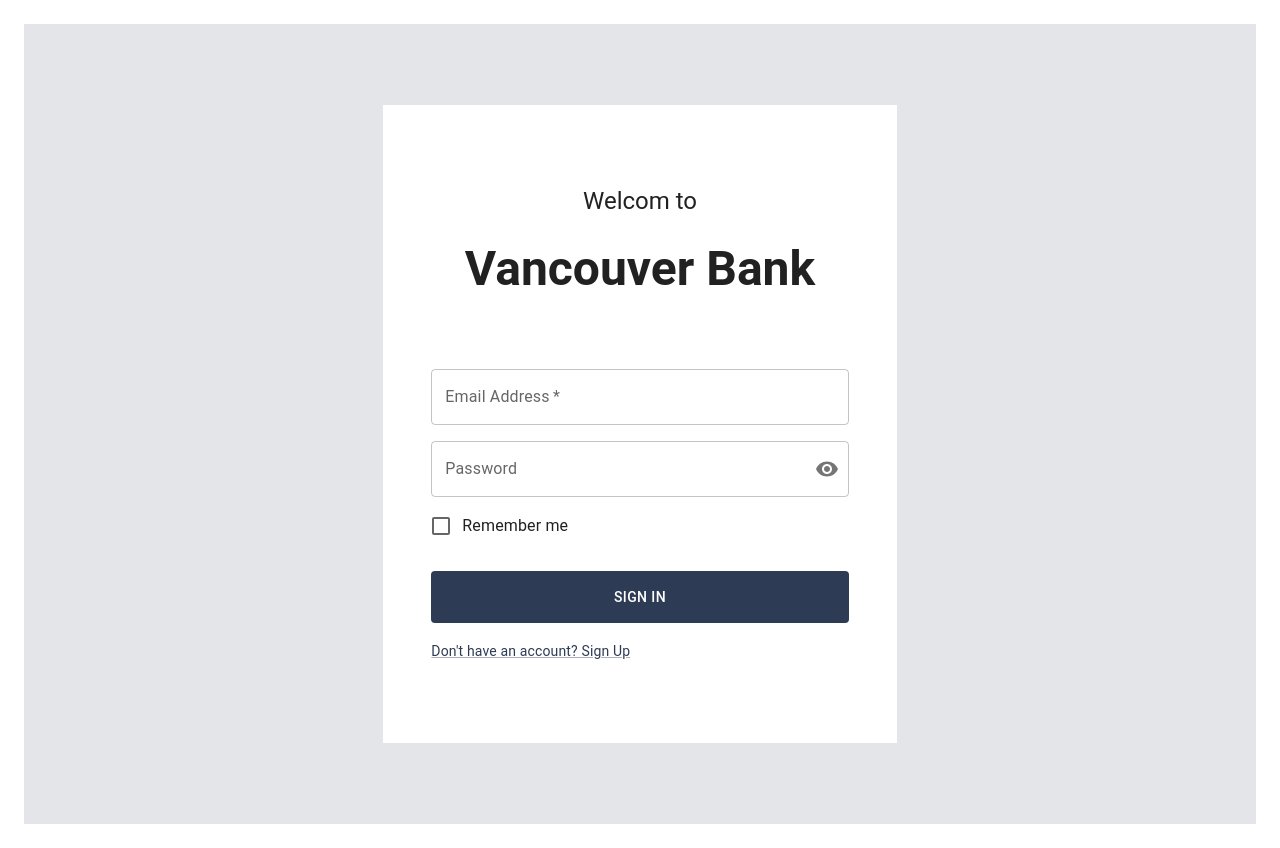
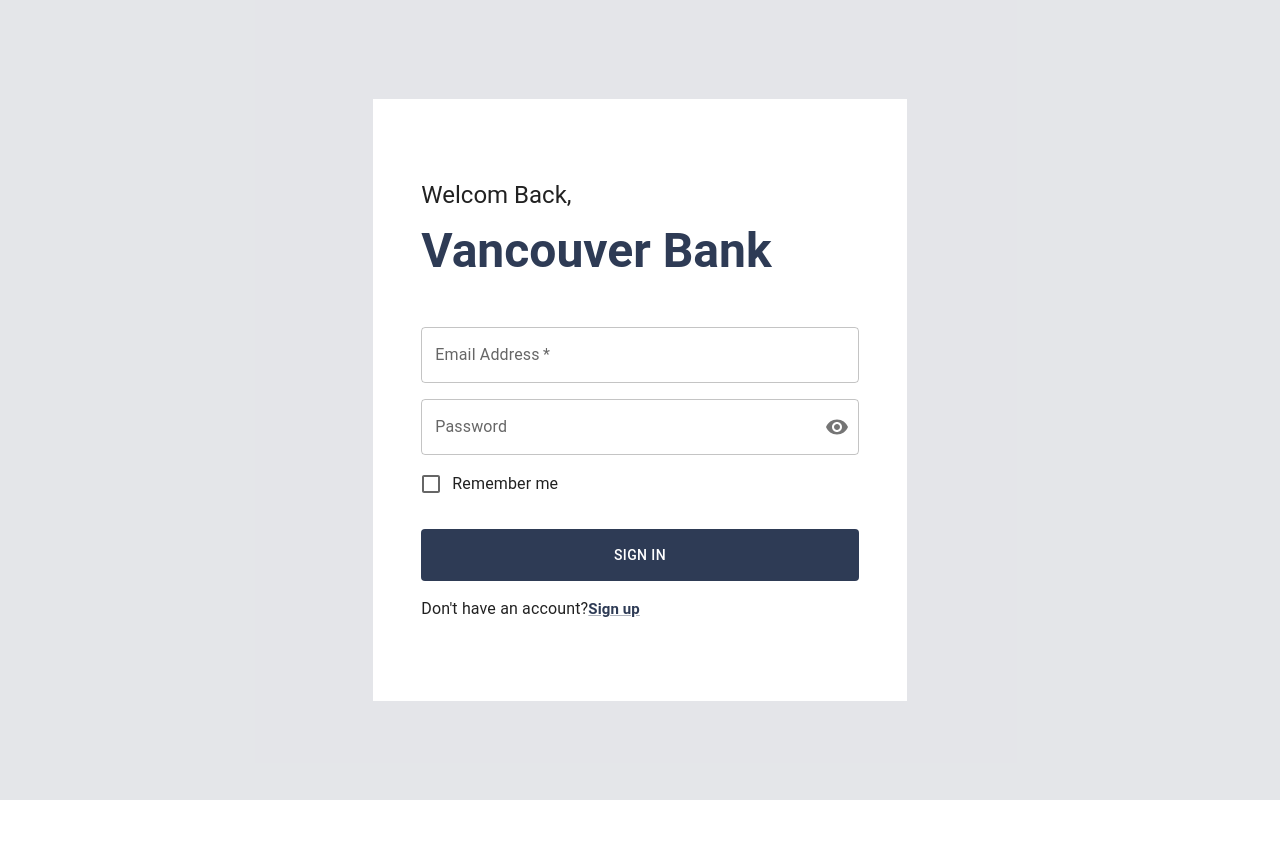
Before and after one commit to we-succeed/vb, a React (Create React App) app in the folder client/: page /login in a window 1280 px wide. After the commit the page ends 800 px from the top, so only its background shows below. Built offline with nearby package versions, Linux system fonts and the light colour scheme.

Commit message:
FEATURE: updated ui of signup and signin

```diff
--- a/client/src/components/VBStyledCollection.js
+++ b/client/src/components/VBStyledCollection.js
@@ -4,7 +4,7 @@
 const Main = styled('main', {shouldForwardProp: (prop) => prop !== 'open'})(
     ({theme, open, auth}) => ({
         flexGrow: 1,
-        padding: theme.spacing(3),
+        padding: auth ?theme.spacing(3) : '0',
         transition: theme.transitions.create('margin', {
             easing: theme.transitions.easing.sharp,
             duration: theme.transitions.duration.leavingScreen,
--- a/client/src/pages/Login.js
+++ b/client/src/pages/Login.js
@@ -27,7 +27,7 @@
         display: "flex",
         alignItems: "center",
         justifyContent: "center",
-        marginTop: '-64px'
+        marginTop: '-64px',
     },
     size: {
         display: "flex",
@@ -39,7 +39,6 @@
         margin: theme.spacing(10, 6),
         display: "flex",
         flexDirection: "column",
-        alignItems: "center"
     },
     form: {
         width: "100%", // Fix IE 11 issue.
@@ -50,6 +49,7 @@
     },
     name: {
         fontWeight: '600 !important',
+        color: '#2e3b55'
     },
 }));
 
@@ -103,10 +103,10 @@
                 boxShadow={0}
             >
                 <div className={classes.paper}>
-                    <Typography component="h1" variant="h5" gutterBottom mb={3}>
-                        Welcom to
+                    <Typography component="h1" variant="h5" gutterBottom mb={1.5}>
+                        Welcom Back,
                     </Typography>
-                    <Typography className={classes.name} variant="h3" fontStyle='antialiased' mb={7}>Vancouver Bank</Typography>
+                    <Typography className={classes.name} variant="h3" fontStyle='antialiased' mb={4}>Vancouver Bank</Typography>
                     <form className={classes.form} noValidate>
                         {Forms.Login.schema.map((form, idx) => (
                             <VBInputField key={idx} form={form} data={data} cb={PageCallBack} />
@@ -122,8 +122,9 @@
                         </Grid>
                         <Grid container>
                             <Grid item>
-                                <Link href="/signup" variant="body2">
-                                    Don't have an account? Sign Up
+                                Don't have an account?
+                                <Link href="/signup" variant="h6" sx={{fontSize: '15px', fontWeight: 'bold'}}>
+                                    Sign up
                                 </Link>
                             </Grid>
                         </Grid>
--- a/client/src/pages/SignUp.js
+++ b/client/src/pages/SignUp.js
@@ -38,7 +38,7 @@
         display: "flex",
         alignItems: "center",
         justifyContent: "center",
-        marginTop: '-64px'
+        marginTop: '-64px',
     },
     size: {
         display: "flex",
@@ -54,14 +54,17 @@
     },
     form: {
         width: "100%", // Fix IE 11 issue.
-        marginTop: theme.spacing(1)
+        marginTop: theme.spacing(1),
+
     },
     submit: {
         margin: theme.spacing(3, 0, 2)
     },
     name: {
         fontWeight: '600 !important',
-    },
+        fontSize: '2rem',
+        color: '#2e3b55'
+    }
 }));
 
 const SignUp = () => {
@@ -168,7 +171,9 @@
                 boxShadow={0}
             >
                 <div className={classes.paper}>
-                    <Typography className={classes.name} variant="h5" fontStyle='antialiased' mb={4.5}>Sign Up</Typography>
+                    <Typography className={classes.name} variant="h5" fontStyle='antialiased' mb={4.5}>
+                        Ready to start?
+                    </Typography>
                     <Typography mb={5}>You're a few steps away from banking online.</Typography>
                     <FormControl>
                         {/* Temporary hiding RadioGroup */}
@@ -196,8 +201,9 @@
                             ))}
                         </Grid>
                         <VBButton title="Sign Up" onClick={handleSubmit} fullWidth />
-                        <Link href="/client/src/pages/Login" variant="body2">
-                            Already have an account? Sign in
+                        Already have an account?
+                        <Link href="/login" variant="h6" sx={{fontSize: '15px', fontWeight: 'bold'}}>
+                            Sign in
                         </Link>
                         <SnackbarAlert alert={alert} />
                     </form>
```
